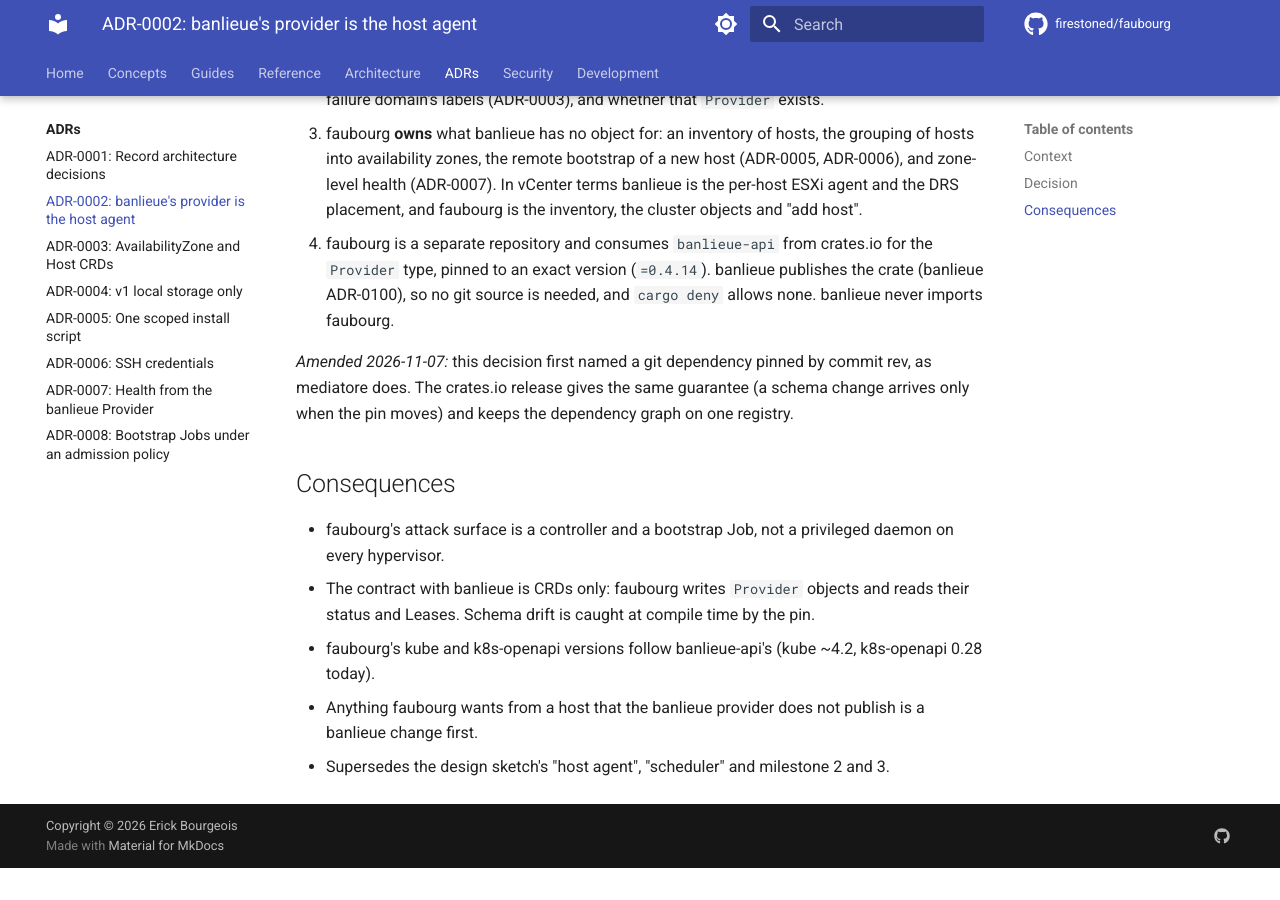
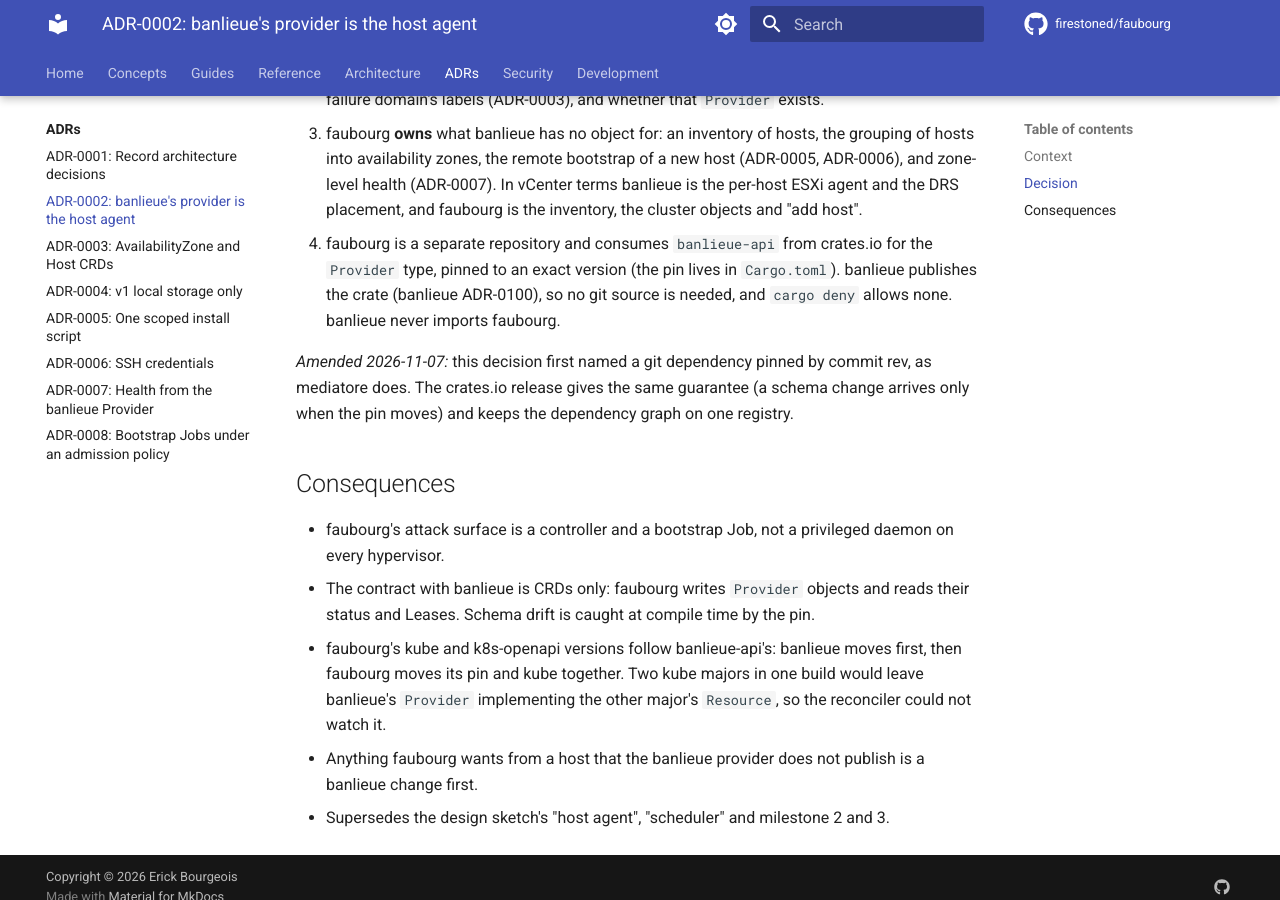
Before and after one commit to firestoned/faubourg, an MkDocs documentation site: the page built from docs/adr/0002-banlieue-provider-is-the-host-agent.md, in a window 1280 px wide and 900 px high, scrolled down 1124 px. Built offline with MkDocs 1.6.1 and Material for MkDocs 9.7.7, drawn with Linux system fonts in a browser that asks for light colours; comment, search, counter and statistics services are not loaded; before the commit the page ends 1992 px from its top, so only the background shows below that.

Commit message:
build/kube 5 (#4)
* fix(controller): example reads the image from the environment (Semgrep)

examples/bootstrap-job.rs took the bootstrap image from std::env::args, which Semgrep flags (alert #6). It now reads FAUBOURG_BOOTSTRAP_IMAGE; the builder still refuses an image not pinned by digest, so nothing trusts the value. scripts/vap-test.sh sets the variable.

This missed the squash merge of #3.

Signed-off-by: Erick Bourgeois <erick@jeb.ca>

* build(deps): kube 5.0, k8s-openapi 0.29, banlieue-api 0.5.0 (ADR-0002)

banlieue-api 0.5.0 moved to kube ~5.0 and k8s-openapi 0.29 (Kubernetes 1.37 types), so faubourg moves with it: two kube majors in one graph break kube::Resource across them. The lockfile now holds a single kube and a single k8s-openapi.

k8s-openapi 0.29 added a field to KeyToPath; the script volume builds it with ..Default.

ADR-0002 and the threat model now point at Cargo.toml for the exact pin instead of naming a version; roadmap 01 records =0.5.0.

make check, make crds-check (CRDs unchanged) and make vap-test (kind) pass.

Signed-off-by: Erick Bourgeois <erick@jeb.ca>

---------

Signed-off-by: Erick Bourgeois <erick@jeb.ca>

```diff
--- a/docs/adr/0002-banlieue-provider-is-the-host-agent.md
+++ b/docs/adr/0002-banlieue-provider-is-the-host-agent.md
@@ -41,9 +41,9 @@ banlieue has already verified on hosts.
    and zone-level health (ADR-0007). In vCenter terms banlieue is the per-host ESXi agent and
    the DRS placement, and faubourg is the inventory, the cluster objects and "add host".
 4. faubourg is a separate repository and consumes `banlieue-api` from crates.io for the
-   `Provider` type, pinned to an exact version (`=0.4.14`). banlieue publishes the crate
-   (banlieue ADR-0100), so no git source is needed, and `cargo deny` allows none. banlieue
-   never imports faubourg.
+   `Provider` type, pinned to an exact version (the pin lives in `Cargo.toml`). banlieue
+   publishes the crate (banlieue ADR-0100), so no git source is needed, and `cargo deny`
+   allows none. banlieue never imports faubourg.
 
    *Amended 2026-11-07:* this decision first named a git dependency pinned by commit rev, as
    mediatore does. The crates.io release gives the same guarantee (a schema change arrives
@@ -55,8 +55,9 @@ banlieue has already verified on hosts.
   on every hypervisor.
 - The contract with banlieue is CRDs only: faubourg writes `Provider` objects and reads
   their status and Leases. Schema drift is caught at compile time by the pin.
-- faubourg's kube and k8s-openapi versions follow banlieue-api's (kube ~4.2, k8s-openapi
-  0.28 today).
+- faubourg's kube and k8s-openapi versions follow banlieue-api's: banlieue moves first, then
+  faubourg moves its pin and kube together. Two kube majors in one build would leave banlieue's
+  `Provider` implementing the other major's `Resource`, so the reconciler could not watch it.
 - Anything faubourg wants from a host that the banlieue provider does not publish is a
   banlieue change first.
 - Supersedes the design sketch's "host agent", "scheduler" and milestone 2 and 3.
```
Also changed, not shown: Cargo.toml (+7 -7 lines), docs/security/threat-model.md (+1 -1 lines), .github/community/01-host-controller-and-bootstrap.md, 4 other files.
